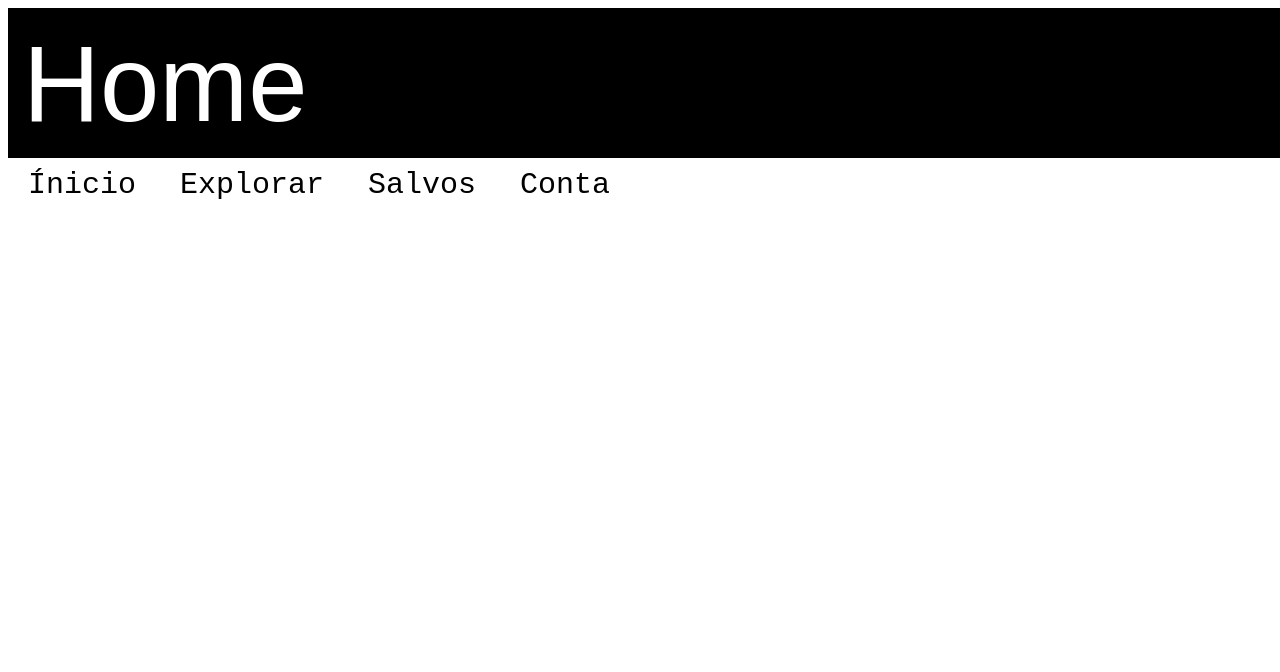
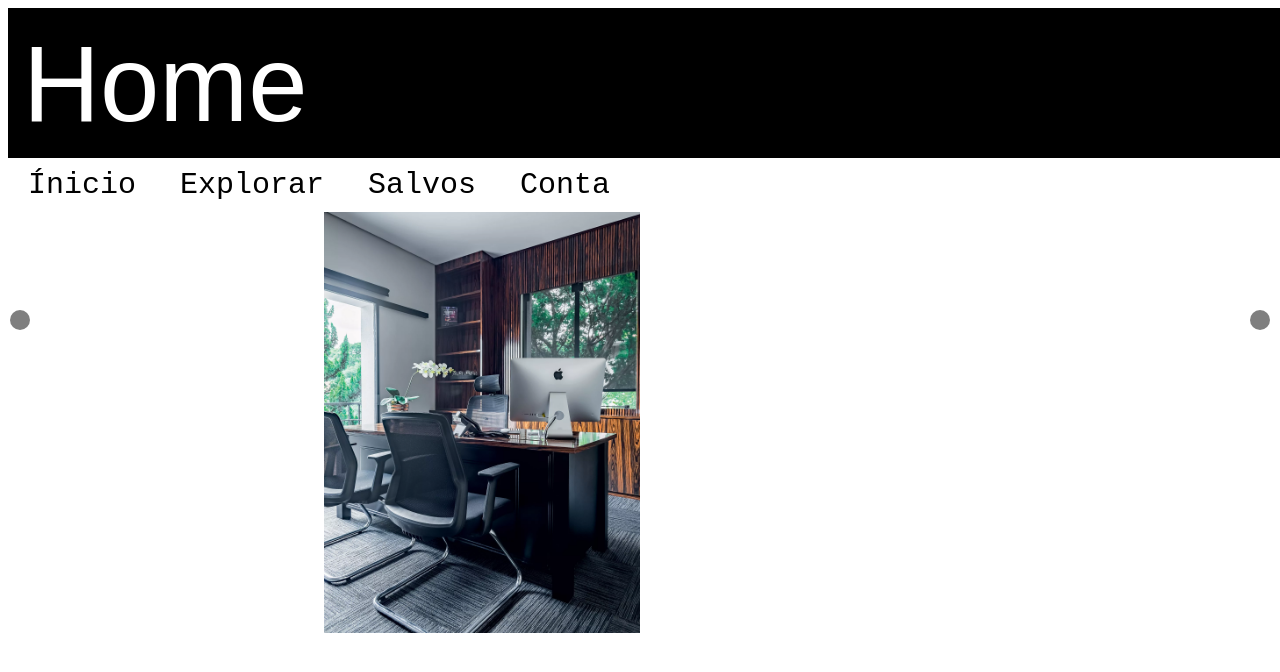
Before and after one commit to Bispocode/aula-do-jose, a plain HTML site: page Meu site/index.html in a window 1280 px wide. Shown: the top 672 px of the page. Drawn offline with Linux system fonts and the light colour scheme.

Commit message:
Add files via upload

```diff
--- a/Meu site/index.html
+++ b/Meu site/index.html
@@ -6,12 +6,28 @@
         <title>Home</title>
         <link rel="stylesheet" href="style.css"><!-- Permite a conexao com o css-->
     </head>
+    <style>
+       .carousel {
+        margin-top: 5%;
+        position: relative;
+        width: 50%;
+        margin: 0 auto;
+    }
+    .carousel-inner {
+      display: 100px;
+    }
+    .carousel-item {
+      display: none;
+      flex-shrink: 0;
+      width: 25%;
+    }
+    .carousel-item.active {
+      display: block;
+    }
+    </style>
     <body background-collor="black">
-        <div id="cabecalho"><!-- ceiar secoes e divisoes de acordo com o css-->
+        <div id="cabecalho"><!-- criar secoes e divisoes de acordo com o css-->
             Home
-        </div>
-        <div id="menu">
-            adadadadadad
         </div>
         <nav>
             <a href="">Ínicio</a>
@@ -19,6 +35,20 @@
             <a href="">Salvos</a>
             <a href="">Conta</a>
         </nav>
+
+        <div class="carousel" id="carousel7">
+            <div class="carousel-inner">
+                <div class="carousel-item active">
+                    <img src="imagem 1.webp" alt="imagem1 1">
+                </div>
+                <div class="carousel-item">
+                    <img src="imagem 2.jpg" alt="imagem 2">
+                </div>
+            </div>
+        </div>
+        <button class="prev" onclick="moveslide(-1, 'carousel7')"></button>
+        <button class="next" onclick="moveslide(1, 'carousel7')"></button>
+        <script src="script.js"></script>
         <div id="rodape"></div>
     </body>
 </html>
--- /dev/null
+++ b/Meu site/script.js
@@ -0,0 +1,17 @@
+function moveSlide(direction,carouselId) {
+    const carousel = dicument.getElementById(carouselId);
+    const items = carousel.querySelectorAll('.carousel-item');
+    let activeIndex = Array.from(items).findIndex(item => item.classList.contais('active'));
+
+    items[activeIndex].classList.remove('active');
+
+    let nextIndex = activeIndex + direction;
+
+    if (nextIndex >= items.lenght) {
+        nextIndex = 0;
+    }
+    if (nextIndex < 0){
+        nextIndex = items.lenght - 1;
+    }
+    items [nextIndex].classList.add('active');
+}
--- a/Meu site/style.css
+++ b/Meu site/style.css
@@ -45,3 +45,43 @@ nav a:hover {
         padding: 1.5px 3px; /* Adiciona um pouco de padding */
         border-radius: 10px; /* Arredonda os cantos */
     };
+.carousel {
+    margin-left: 15%;
+    position: relative;
+    width: 80%;
+    max-width: 600px;
+    overflow: hidden;
+    border-radius: 10px;
+    box-shadow: 0 4px 8px rgba(0, 0, 0, 0.1);
+}
+.carousel-inner {
+    display: flex;
+    transition:  transform 0.5 ease;
+}
+.carousel-item {
+    min-width: 100%;
+    transition: opacity 0.5 ease;
+}
+.carousel-item img {
+    max-width: 50%;
+    display: block;
+}
+button {
+    position: absolute;
+    top: 40%;
+    transform: translateY(-50%);
+    background-color: rgba(0, 0, 0, 0.5);
+    color: white;
+    border: none;
+    padding: 10px;
+    cursor: pointer;
+    border-radius: 50%;
+  }
+
+  button.prev {
+    left: 10px;
+  }
+
+  button.next {
+    right: 10px;
+  }
```
Also changed, not shown: Meu site/imagem 1.webp (added), Meu site/imagem 2.jpg (added).
